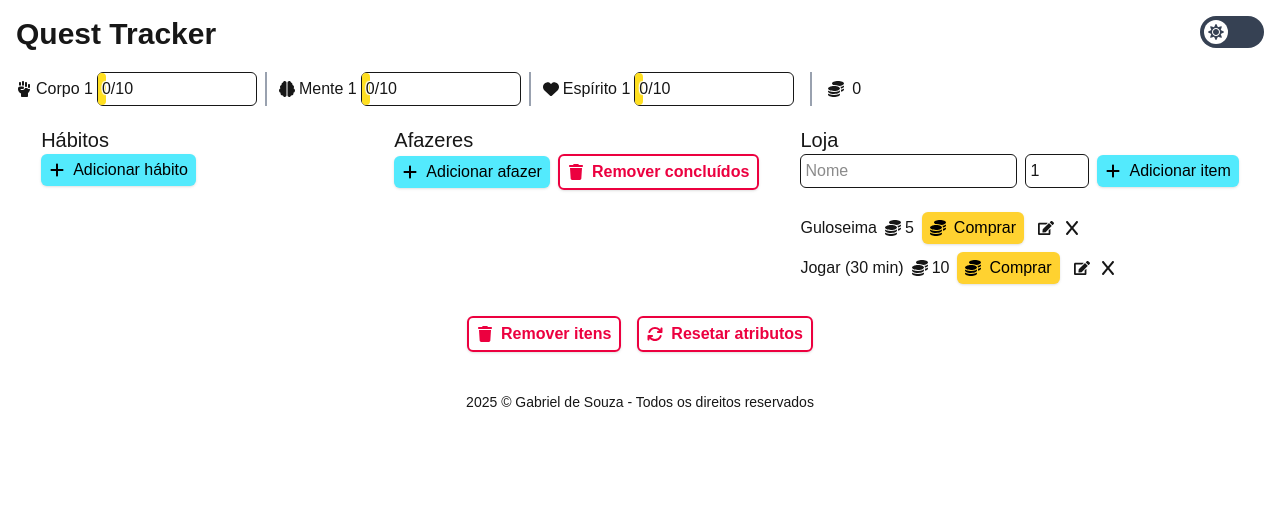
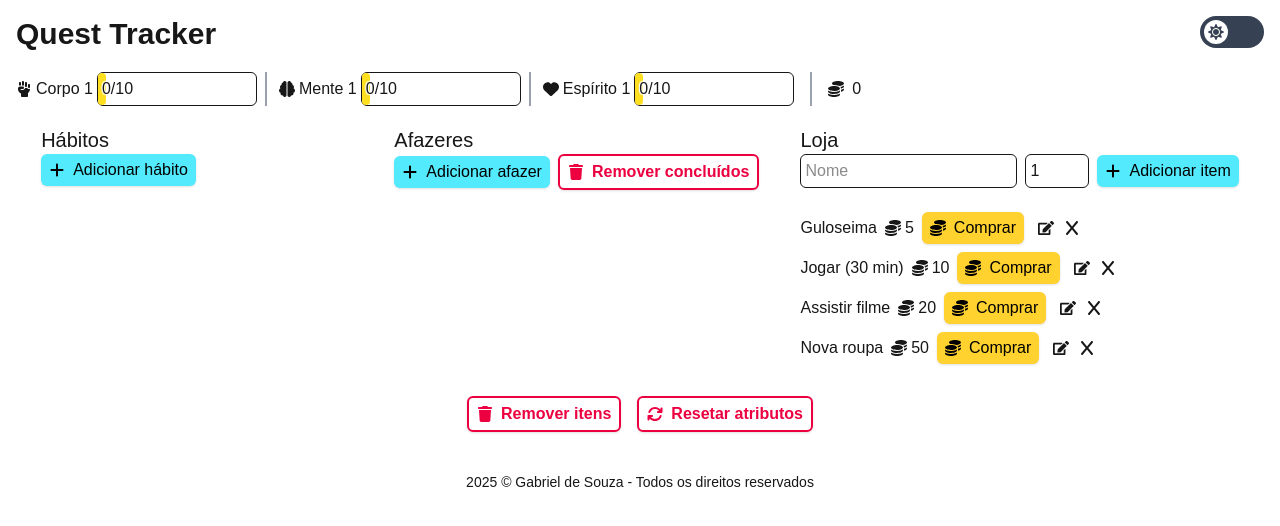
Before and after one commit to gab-souza-martins/gamified-habit-tracker, a Next.js app: page / in a window 1280 px wide. Shown: the top 526 px of the page. Built offline with nearby package versions, Linux system fonts and the light colour scheme.

Commit message:
Adicionados novos itens padrões para a lista da loja

```diff
--- a/src/app/Components/Shop.tsx
+++ b/src/app/Components/Shop.tsx
@@ -159,6 +159,8 @@ const Shop: React.FC<ShopProps> = ({ buyItem }) => {
          : [
               { id: crypto.randomUUID(), name: "Guloseima", cost: 5 },
               { id: crypto.randomUUID(), name: "Jogar (30 min)", cost: 10 },
+              { id: crypto.randomUUID(), name: "Assistir filme", cost: 20 },
+              { id: crypto.randomUUID(), name: "Nova roupa", cost: 50 },
            ];
       setItemList(parsed);
    }, []);
```
